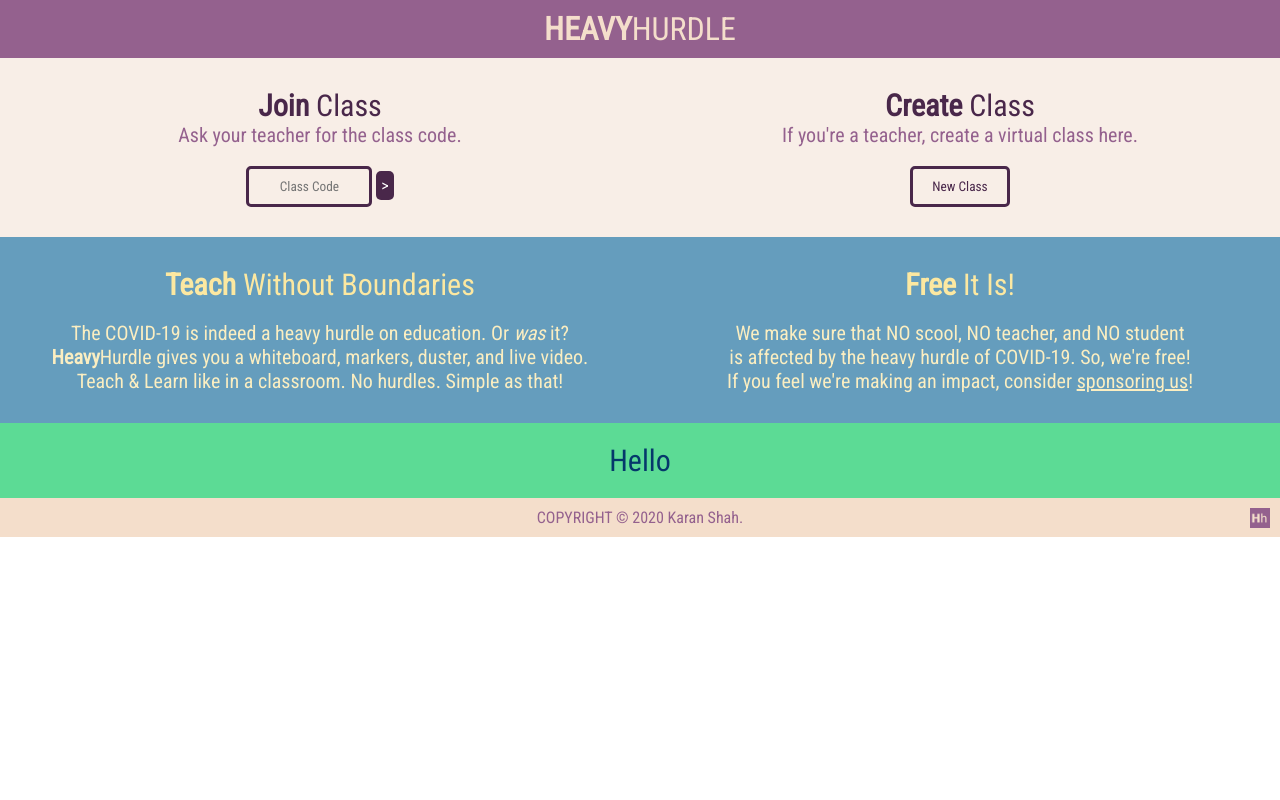
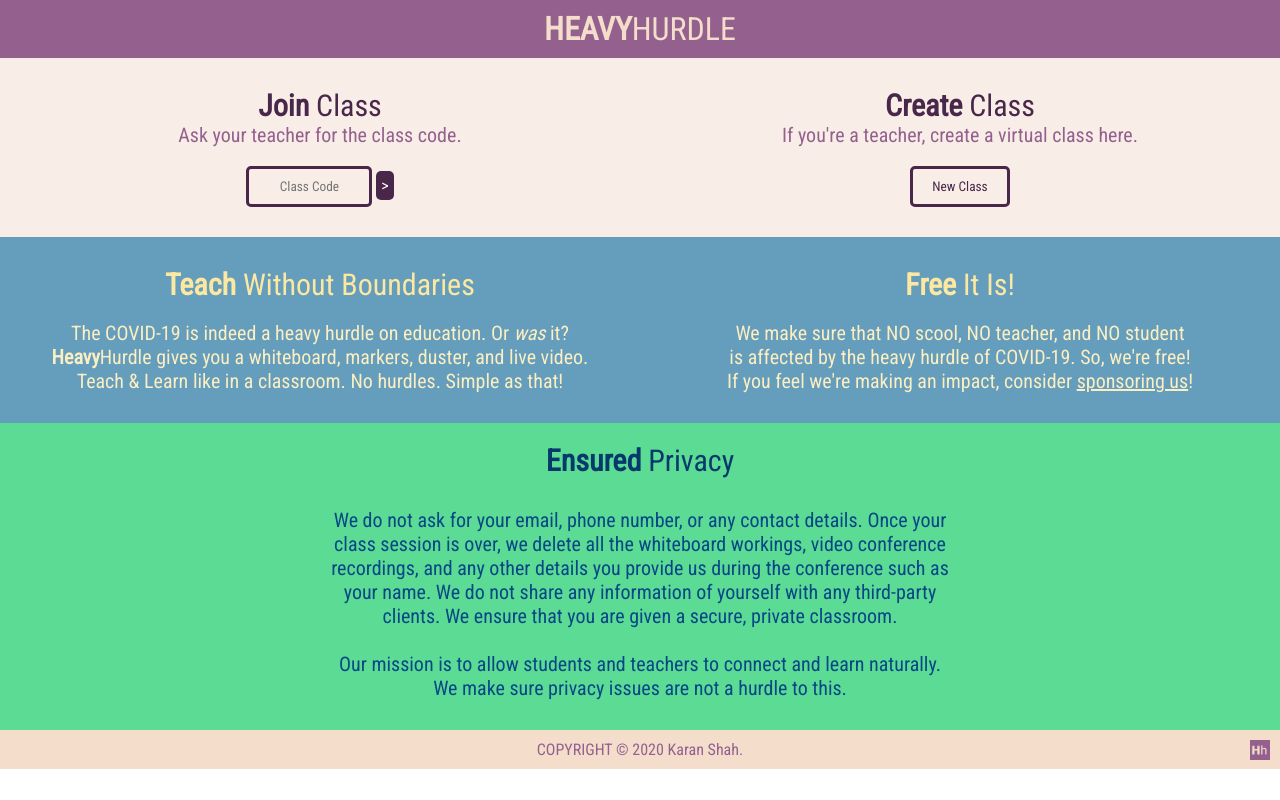
Before and after one commit to karanshah0206/HeavyHurdle-Discarded, a plain HTML site: page index.html in a window 1280 px wide. Drawn offline with Linux system fonts and the light colour scheme.

Commit message:
Privacy Div Added

```diff
--- a/css/style.css
+++ b/css/style.css
@@ -4,7 +4,7 @@
     margin: 0;
     padding: 0;
     font-family: 'Roboto Condensed', sans-serif;
-    overflow: hidden;
+    overflow-x: hidden;
     user-select: none;
     -webkit-user-select: none;
     -khtml-user-select: none;
--- a/index.html
+++ b/index.html
@@ -36,7 +36,8 @@
         </div>
     </div>
     <div style="background-color: #5CDB95; padding-top: 20px; padding-bottom: 20px;">
-        <h2 style="text-align: center; color: #05386B;">Hello</h2>
+        <h2 style="text-align: center; color: #05386B; padding-bottom: 30px;"><b>Ensured</b> Privacy</h2>
+        <p style="font-size: 20px; text-align: center; width: 50%; margin: 0 auto; padding-bottom: 10px; color: rgb(7, 71, 134);">We do not ask for your email, phone number, or any contact details. Once your class session is over, we delete all the whiteboard workings, video conference recordings, and any other details you provide us during the conference such as your name. We do not share any information of yourself with any third-party clients. We ensure that you are given a secure, private classroom.<br><br>Our mission is to allow students and teachers to connect and learn naturally.<br>We make sure privacy issues are not a hurdle to this.</p>
     </div>
     <footer>
         <img src="img/ico.png">
```
